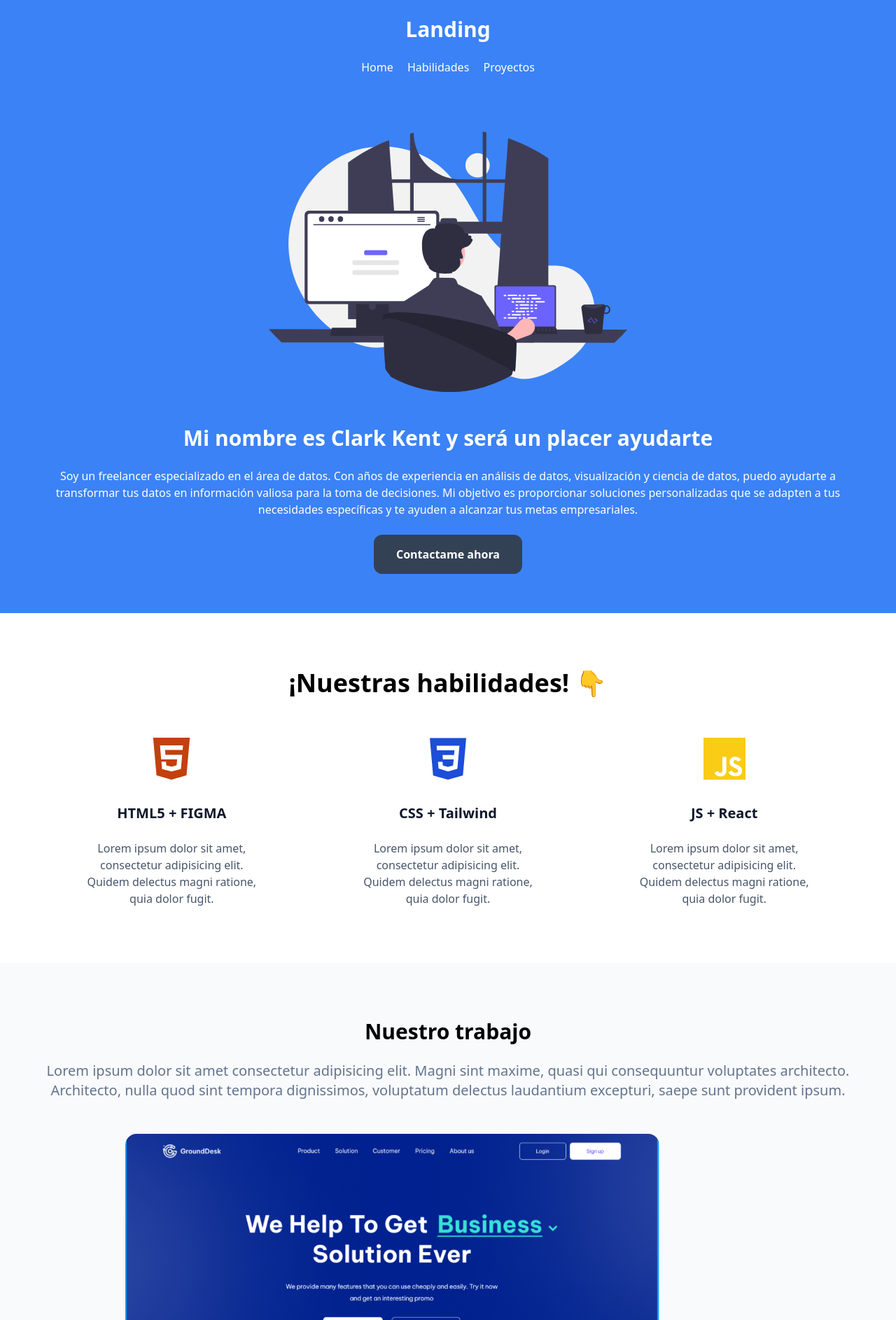
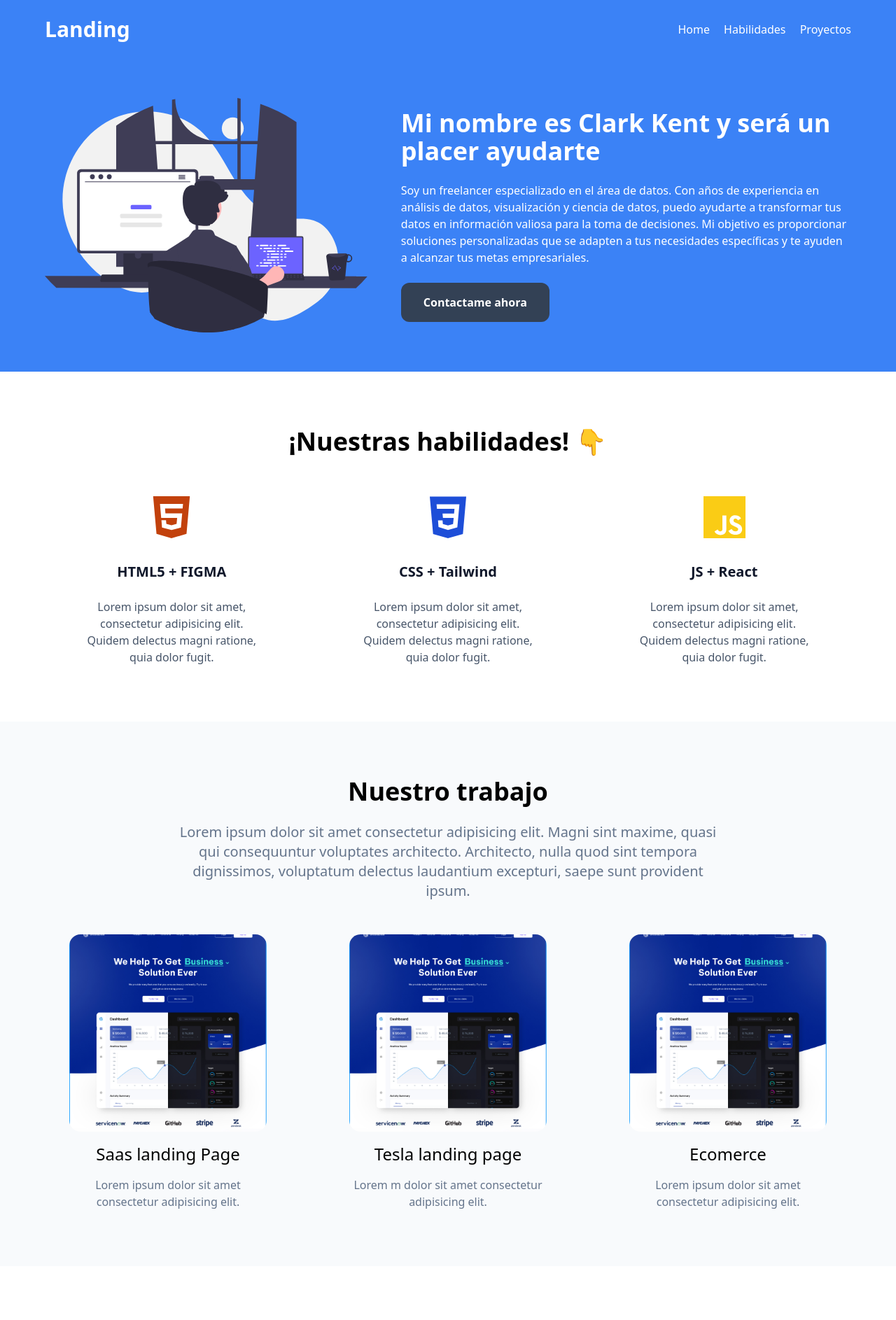
Before and after one commit to landoledesma/landingpage1, a website: page src/index.html in a window 1280 px wide. Shown: the top 1886 px of the page at 70% size. Drawn offline with Linux system fonts and the light colour scheme.

Commit message:
responsive design

```diff
--- a/src/index.html
+++ b/src/index.html
@@ -7,23 +7,27 @@
     <link rel="stylesheet" href="./css/styles.css">
 </head>
 <body >
-    <header class="bg-blue-500 min-h-[600px]">
+    <header class="bg-blue-500 ">
         <nav class="py-6 text-white grid justify-items-center
-        items-center gap-6  wrapper">
+        items-center gap-6 wrapper
+        md:grid-flow-col md:justify-between">
             <a href="./">
                 <h2 class="text-3xl font-extrabold">Landing</h2>
             </a>
             <div class="space-x-4">
-                <a href="#" class="mb-4">Home</a>
+                <a href="#">Home</a>
                 <a href="#habilidades">Habilidades</a>
                 <a href="#proyectos">Proyectos</a>
             </div>
         </nav>
-        <section class="wrapper py-14 flex flex-col items-center gap-12">
+        <section class="wrapper py-14 flex flex-col items-center gap-12
+                        md:flex-row min-h-[600]">
+
             <img src="./assets/hero_ilustration.svg"
-                 class="max-w-lg w-full">
-            <div class="text-white space-y-6 text-center">
-                <h1 class="text-3xl font-bold">Mi nombre es Clark Kent y será un placer ayudarte</h1>
+                 class="max-w-lg w-full md:w-2/5">
+            <div class="text-white space-y-6 text-center
+                        md:w-3/5 md:text-left">
+                <h1 class="text-3xl font-bold md:text-4xl">Mi nombre es Clark Kent y será un placer ayudarte</h1>
                 <p>Soy un freelancer especializado en el área de datos. Con años de experiencia en análisis de datos,
                     visualización y ciencia de datos, puedo ayudarte a transformar tus datos en información valiosa
                     para la toma de decisiones. Mi objetivo es proporcionar soluciones personalizadas que se adapten
@@ -34,6 +38,7 @@
             </div>
         </section>
     </header>
+
     <main>
         <section class="wrapper py-20 text-center" id="habilidades">
             <h2 class="text-3xl font-bold md:text-4xl">¡Nuestras habilidades! 👇</h2>
@@ -82,41 +87,36 @@
 
         <section class="bg-slate-50 py-20" id="proyectos">
             <div class="wrapper text-center">
-                <h2 class="text-3xl font-bold mb-6">Nuestro trabajo </h2>
-                <p class="font-light text-xl text-slate-500">Lorem ipsum dolor sit amet consectetur adipisicing elit.
+                <h2 class="text-3xl font-bold mb-6 md:text-4xl">Nuestro trabajo </h2>
+                <p class="font-light text-xl text-slate-500 w-2/3 mx-auto">Lorem ipsum dolor sit amet consectetur adipisicing elit.
                     Magni sint maxime, quasi qui consequuntur voluptates
                     architecto. Architecto, nulla quod sint tempora
                     dignissimos, voluptatum delectus laudantium excepturi,
                     saepe sunt provident ipsum.</p>
-                <div class="mt-12 grid gap-12">
+                <div class="mt-12 grid gap-12
+                            md:grid-flow-col auto-cols-fr">
+                    <article class="w-4/5 mx-auto space-y-4">
+
+                        <img src="./assets/saas_landing.PNG"
+                            class="aspect-square object-cover rounded-2xl">
+                        <h3 class="text-2xl font-medium">Saas landing Page</h3>
+                        <p class="text-slate-500 font-light">Lorem ipsum dolor sit amet consectetur adipisicing elit.</p>
+                    </article>
+
                     <article class="w-4/5 mx-auto space-y-4">
                         <img src="./assets/saas_landing.PNG"
-                            class="aspect-auto object-cover rounded-2xl">
-                        <h3 class="text-2xl font-medium">Saas Landing page</h3>
-                        <p class="text-slate-500 font-light">Lorem ipsum dolor sit amet consectetur adipisicing elit.
-                            Ea eum nam, veritatis cumque nulla quidem nisi culpa?
-                            Cumque mollitia illo assumenda autem sed quam delectus odit earum.
-                            Perspiciatis, inventore placeat.</p>
+                            class="aspect-square object-cover rounded-2xl">
+                        <h3 class="text-2xl font-medium">Tesla landing page</h3>
+                        <p class="text-slate-500 font-light">Lorem m dolor sit amet consectetur adipisicing elit.
+                            </p>
                     </article>
 
-                    <article class="w-4/5 mx-auto space-y-4"></article>
+                    <article class="w-4/5 mx-auto space-y-4">
                         <img src="./assets/saas_landing.PNG"
-                            class="aspect-auto object-cover rounded-2xl">
-                        <h3 class="text-2xl font-medium">Saas Landing page</h3>
+                            class="aspect-square object-cover rounded-2xl">
+                        <h3 class="text-2xl font-medium">Ecomerce</h3>
                         <p class="text-slate-500 font-light">Lorem ipsum dolor sit amet consectetur adipisicing elit.
-                            Ea eum nam, veritatis cumque nulla quidem nisi culpa?
-                            Cumque mollitia illo assumenda autem sed quam delectus odit earum.
-                            Perspiciatis, inventore placeat.</p>
-                    </article>
-
-                    <article class="w-4/5 mx-auto space-y-4"></article>
-                        <img src="./assets/saas_landing.PNG"
-                            class="aspect-auto object-cover rounded-2xl">
-                        <h3 class="text-2xl font-medium">Saas Landing page</h3>
-                        <p class="text-slate-500 font-light">Lorem ipsum dolor sit amet consectetur adipisicing elit.
-                            Ea eum nam, veritatis cumque nulla quidem nisi culpa?
-                            Cumque mollitia illo assumenda autem sed quam delectus odit earum.
-                            Perspiciatis, inventore placeat.</p>
+                            </p>
                     </article>
                 </div>
 
@@ -124,7 +124,8 @@
 
         </section>
 
-        <section class="wrapper py-20 grid gap-12">
+        <section class="wrapper py-20 grid gap-12
+                       auto-cols-fr items-center md:grid-flow-col ">
             <div>
                 <h2 class="text-3xl font-bold">Deja tu correo y te contactare a la brevedad </h2>
                 <p class="font-light text-slate-600 text-lg mt-4">
@@ -145,11 +146,12 @@
     <footer class="bg-blue-100">
         <div class="wrapper py-20">
             <section class="flex flex-col text-center gap-6
-            border-b-2 border-slate-400 pb-8">
+            border-b-2 border-slate-400 pb-8
+            md:flex-row md:justify-between md:items-center md:pb-10">
                 <h2 class="text-3xl text-slate-900 font-extrabold">Landing</h2>
                 <p class="text-slate-600">corre@correo.com</p>
             </section>
-            <section class="flex flex-col text-center gap-6 pt-8 md:flex-row md:justify-between md:items-center md:pt-10"></section>
+            <section class="flex flex-col text-center gap-6 pt-8 md:flex-row md:justify-between md:items-center md:pt-10">
                 <div class="flex justify-center gap-6 text-slate-900">
                     <a href="#">Inicio</a>
                     <a href="#habilidades">Habilidades</a>
```
Also changed, not shown: src/css/styles.css.
